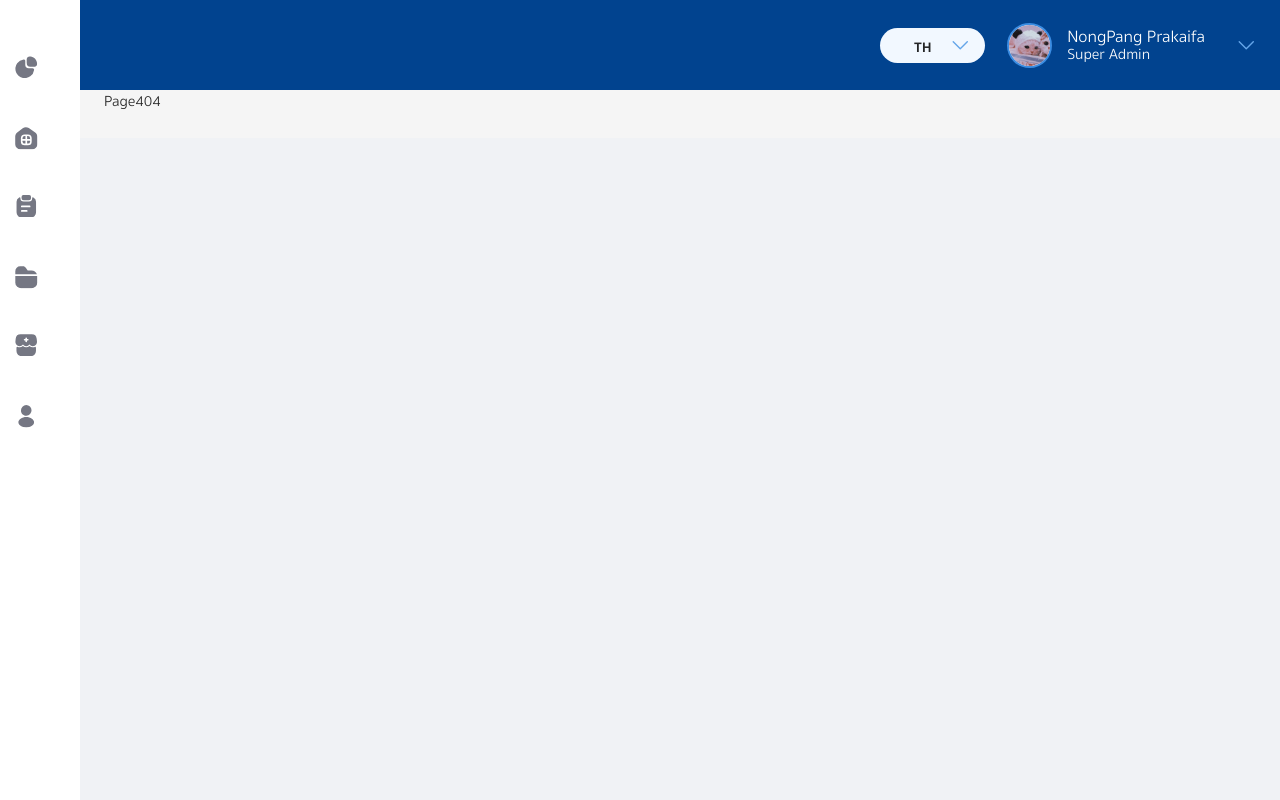
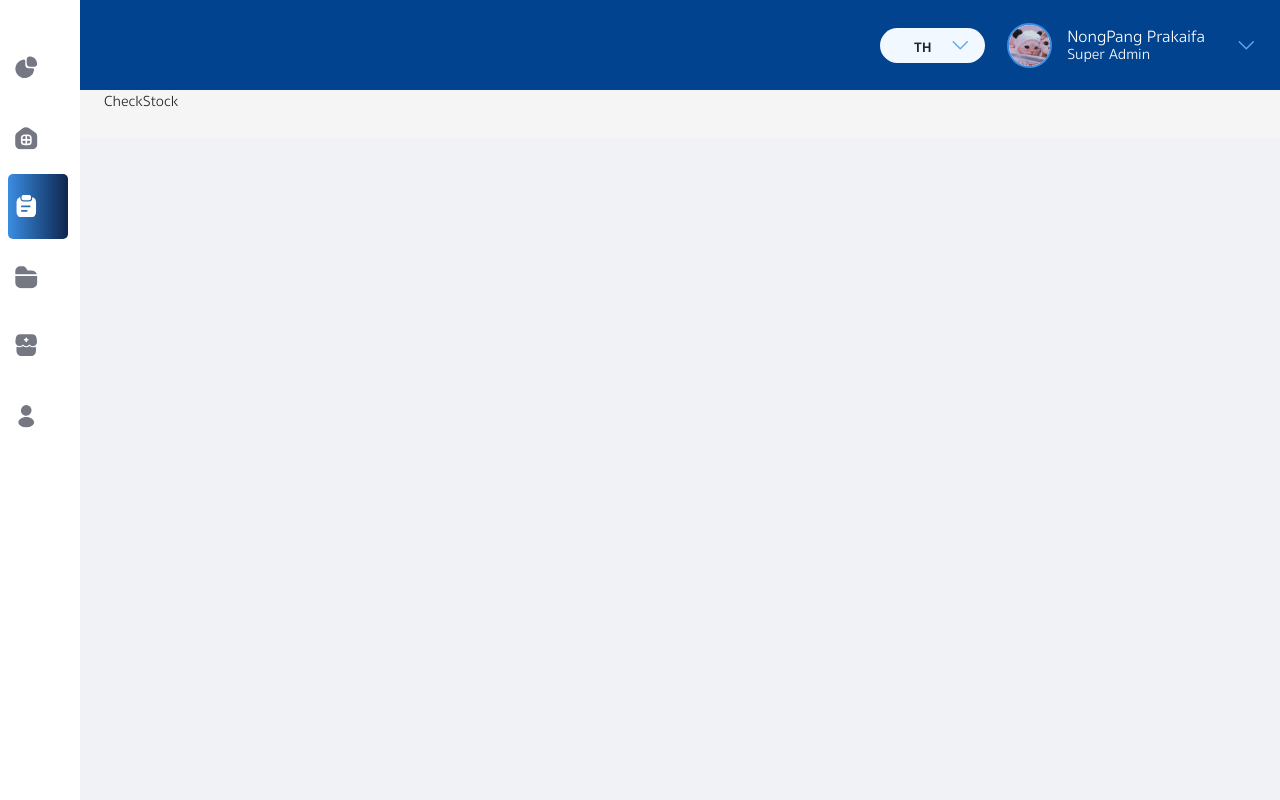
Before and after one commit to HusenMasmumas/ab-solute-health-were-house, a React (Create React App) app: page /#/purchase-order/checkStock in a window 1280 px wide. Before the commit this address led to /#/404. Built offline with nearby package versions, Linux system fonts and the light colour scheme.

Commit message:
refactor: 💡 create component page

```diff
--- /dev/null
+++ b/src/page/purchase_order/prepare/CheckStock.tsx
@@ -0,0 +1,11 @@
+import React from 'react'
+
+type Props = {}
+
+const CheckStock = (props: Props) => {
+  return (
+    <div>CheckStock</div>
+  )
+}
+
+export default CheckStock
--- a/src/routes/mocRoleAuth.ts
+++ b/src/routes/mocRoleAuth.ts
@@ -109,6 +109,12 @@ export const mocRoleAuth = {
         AccessPermission: ["create", "update", "delete", "viewers"],
       },
       {
+        keyName: "purchase-order/checkStock",
+        title_en: "Purchase order management",
+        title_th: "จัดการใบสั่งซื้อ",
+        AccessPermission: ["create", "update", "delete", "viewers"],
+      },
+      {
         keyName: "purchase-order/approve",
         title_en: "Purchase order management",
         title_th: "จัดการใบสั่งซื้อ",
--- a/src/routes/route.access.tsx
+++ b/src/routes/route.access.tsx
@@ -28,6 +28,7 @@ import ProductsManagemnet from "page/warehouse_management/products_management";
 import CreateProduct from "page/warehouse_management/products_management/create_products";
 import Examine from "page/purchase_order/order/Examine";
 import CreateStoreCabinet from "page/warehouse_management/inventory_management/storage_cabinet/create_store_cabinet";
+import CheckStock from "page/purchase_order/prepare/CheckStock";
 
 export const _routesDefault: RouteCustom[] = [
   {
@@ -119,6 +120,12 @@ export const _requirePermission: RouteCustom[] = [
         keyName: "purchase-order/manage",
         requireAuth: true,
         element: <ManagePurcheaseOrder />,
+      },
+      {
+        path: "purchase-order/checkStock",
+        keyName: "purchase-order/checkStock",
+        requireAuth: true,
+        element: <CheckStock />,
       },
       {
         path: "purchase-order/create",
```
